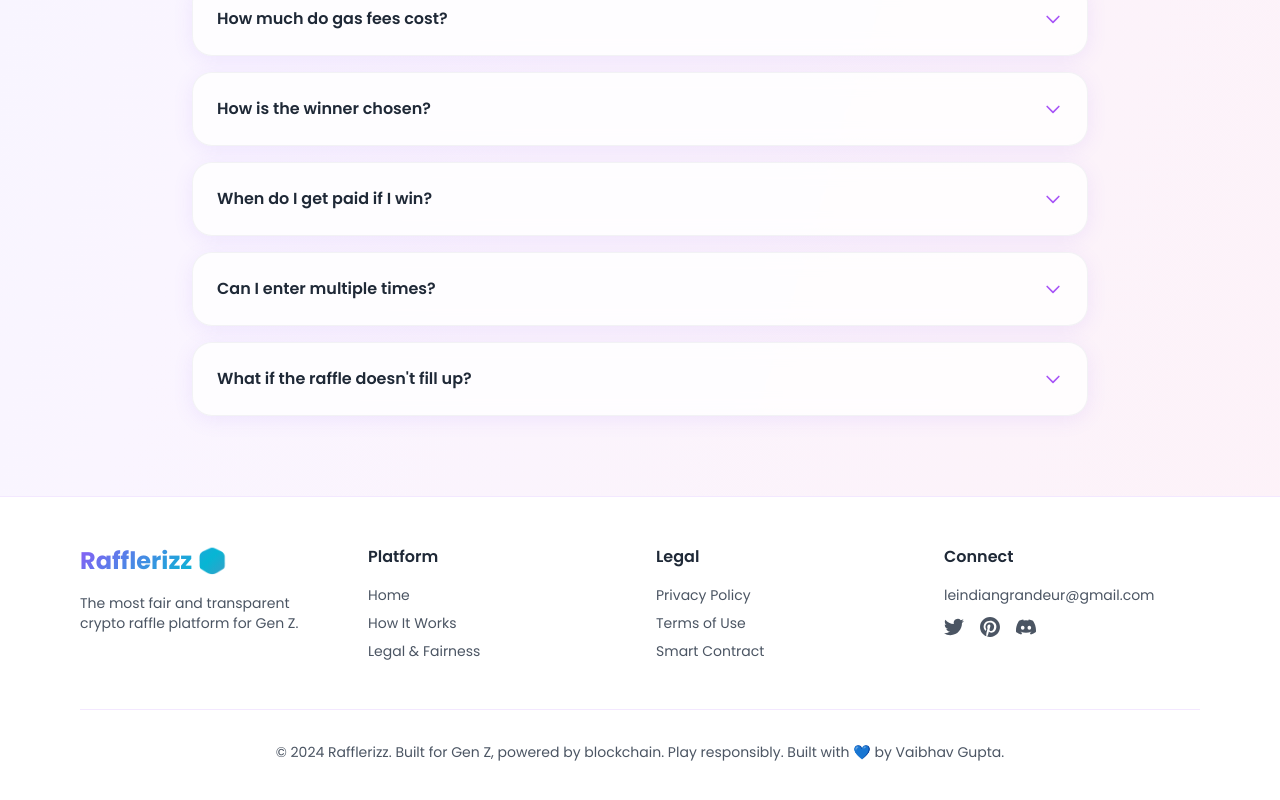
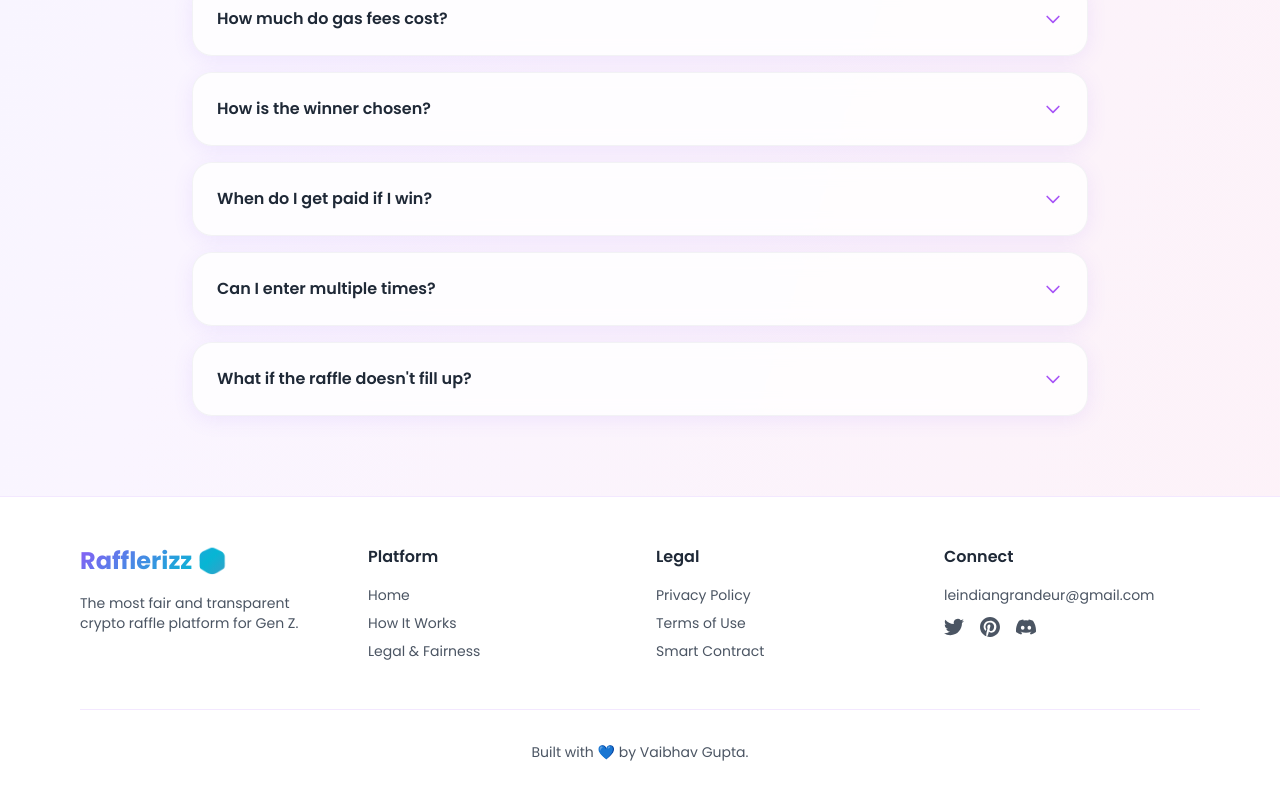
Before and after one commit to TheGrandeur/RaffleRizz, a React (Vite) app: page / in a window 1280 px wide. Shown: the part 3503-4303 px from the top of the page. Built offline with nearby package versions, Linux system fonts and the light colour scheme.

Commit message:
Done Boss

```diff
--- a/src/components/Footer.tsx
+++ b/src/components/Footer.tsx
@@ -79,7 +79,6 @@ const Footer = () => {
 
         <div className="border-t border-purple-100 mt-12 pt-8 text-center">
           <p className="text-gray-600 text-sm">
-            © 2024 Rafflerizz. Built for Gen Z, powered by blockchain. Play responsibly.
             Built with 💙 by Vaibhav Gupta.
           </p>
         </div>
```
